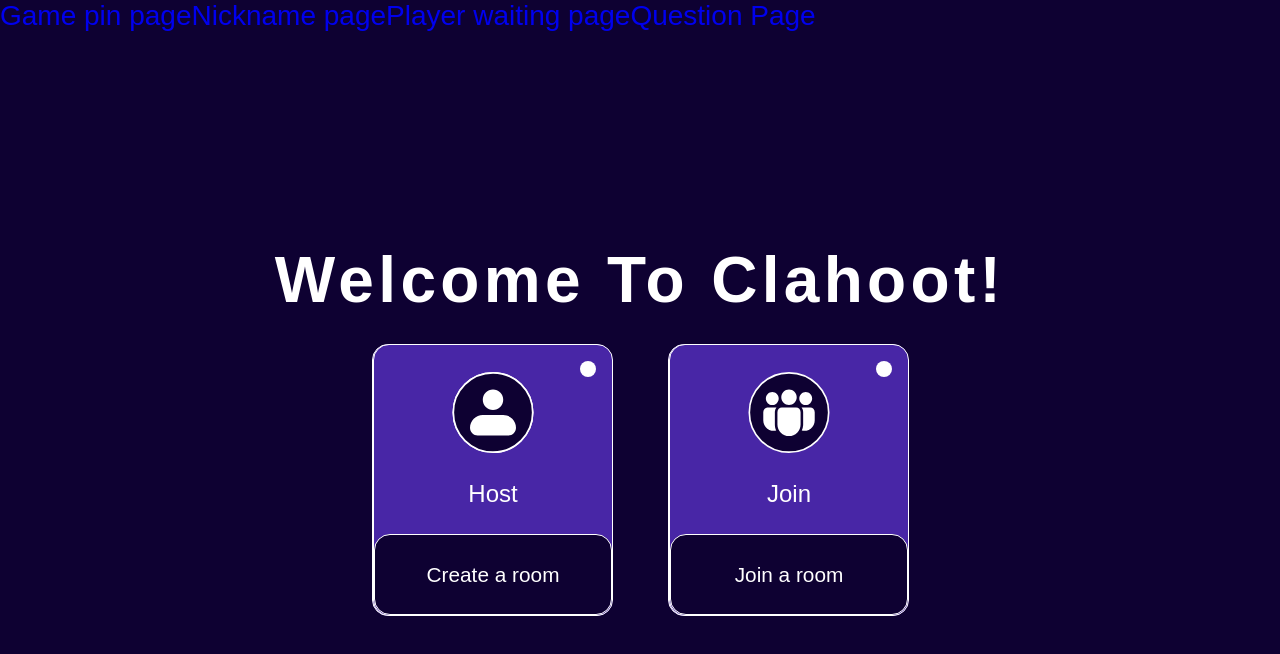
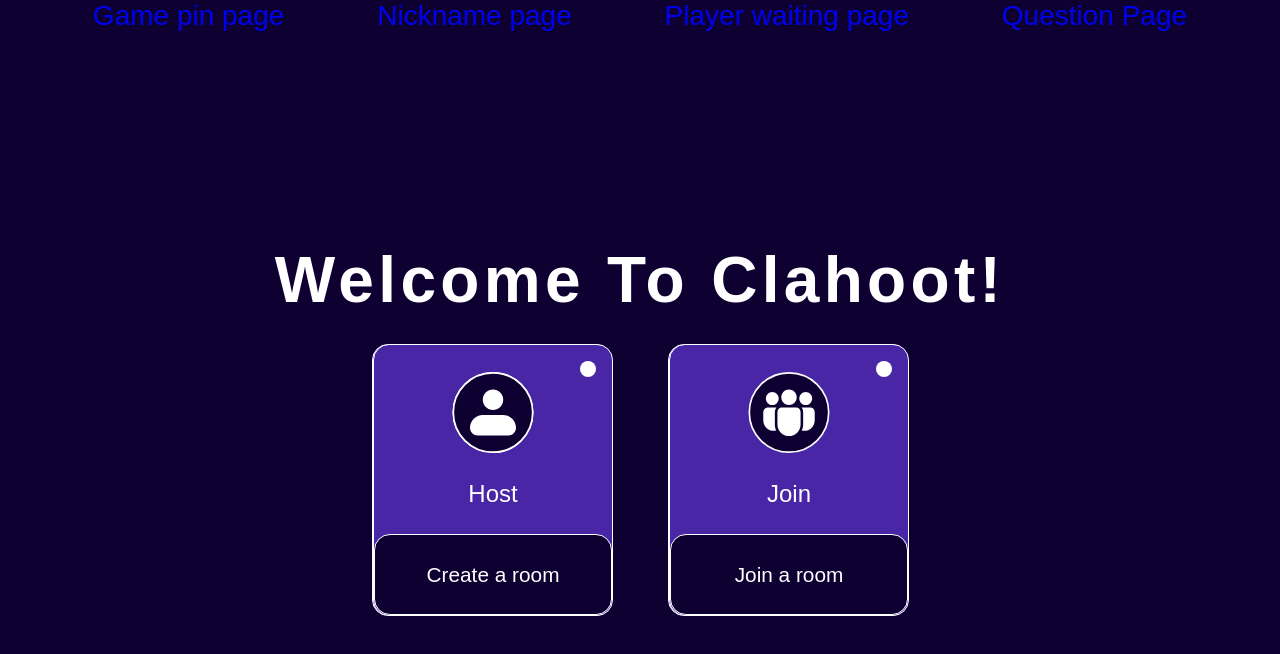
Before and after one commit to mr-funtor/class-kahoot, a React (Vite) app: page / in a window 1280 px wide. Shown: the top 654 px of the page. Built offline with nearby package versions, Linux system fonts and the light colour scheme; a web font is replaced by a local one.

Commit message:
styled the nav links on app.jsx

```diff
--- a/src/App.jsx
+++ b/src/App.jsx
@@ -13,10 +13,12 @@ function App() {
   return (
     <div className="App">
       <Router>
-        <Link to="gamePin">Game pin page</Link>
-        <Link to="nickname">Nickname page</Link>
-        <Link to="playerWaiting">Player waiting page</Link>
-        <Link to="questions">Question Page</Link>
+        <nav style={{width: '100%', display: 'flex', alignItems: 'center', justifyContent: 'space-evenly'}}>
+          <Link to="gamePin">Game pin page</Link>
+          <Link to="nickname">Nickname page</Link>
+          <Link to="playerWaiting">Player waiting page</Link>
+          <Link to="questions">Question Page</Link>
+        </nav>
         <Routes>
           <Route path="/" element={<Home />} />
           <Route path="/gamePin" element={<GamePinPage />} />
```
